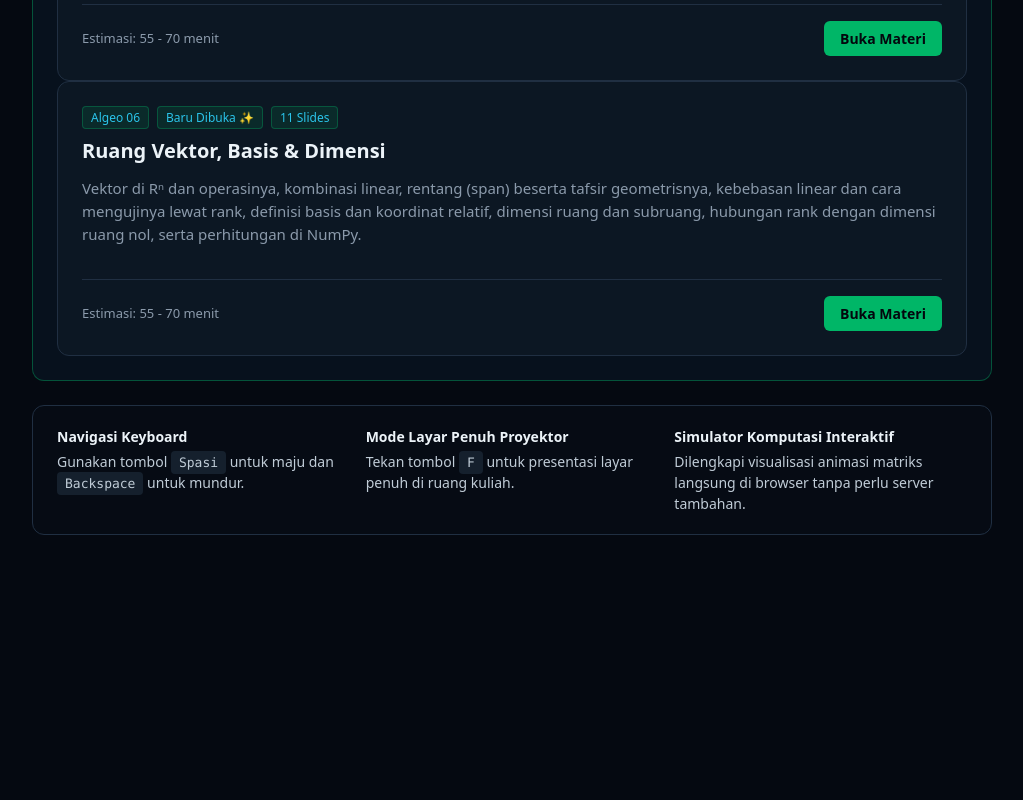
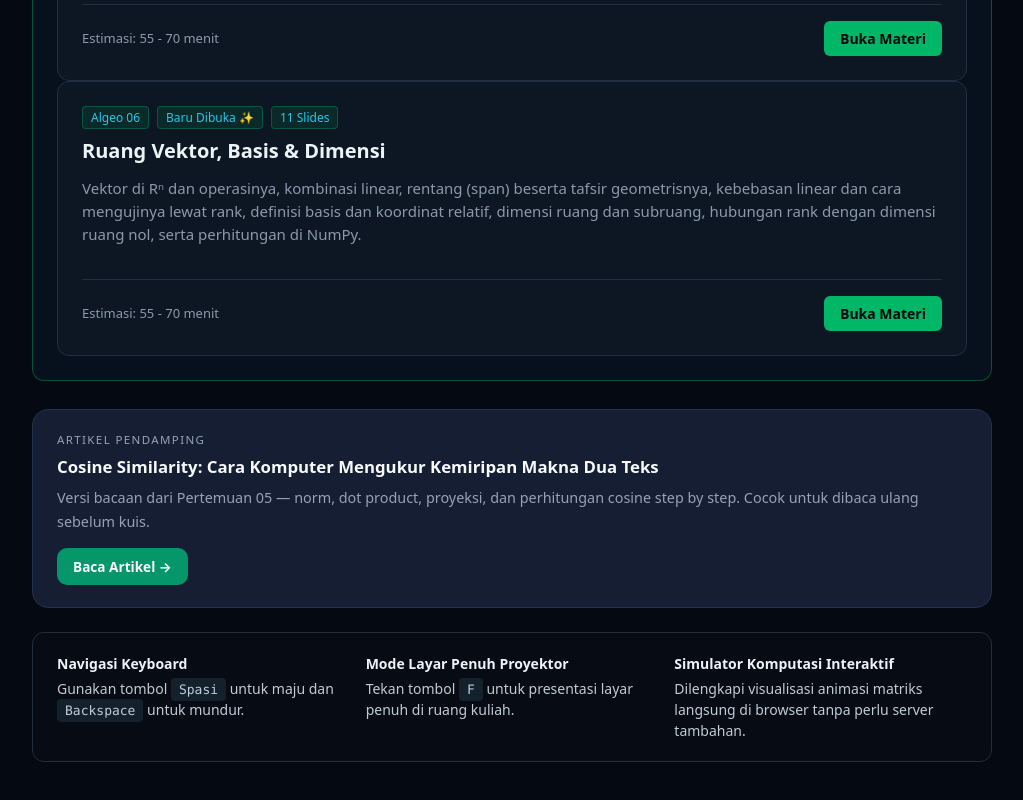
Before and after one commit to orochimadit/aljabar-linear, a plain HTML site: page 04_Slide_HTML/index.html in a window 1280 px wide. Shown: the part 1657-2457 px from the top of the page, without its empty margins (128-1151 px from the left). Before the commit the page ends 2232 px from the top, so only its background shows below. Drawn offline with Linux system fonts and the light colour scheme.

Commit message:
feat(algeo): tambah panel Artikel Pendamping di portal, tautkan ke artikel cosine similarity

```diff
--- a/04_Slide_HTML/index.html
+++ b/04_Slide_HTML/index.html
@@ -459,6 +459,14 @@ p.subtitle {
       </div>
     </div>
 
+    <!-- Artikel Pendamping -->
+    <div style="margin:28px 0 0;padding:22px 24px;border:1px solid #24324d;border-radius:16px;background:#151e32;">
+      <div style="font-size:.72rem;letter-spacing:.12em;text-transform:uppercase;color:#94a3b8;margin-bottom:8px;">Artikel Pendamping</div>
+      <h3 style="margin:0 0 8px;color:#f8fafc;font-size:1.05rem;line-height:1.4;">Cosine Similarity: Cara Komputer Mengukur Kemiripan Makna Dua Teks</h3>
+      <p style="margin:0 0 14px;color:#94a3b8;font-size:.9rem;line-height:1.65;">Versi bacaan dari Pertemuan 05 &mdash; norm, dot product, proyeksi, dan perhitungan cosine step by step. Cocok untuk dibaca ulang sebelum kuis.</p>
+      <a href="https://dudukdulu.com/cosine-similarity-cara-komputer-mengukur-kemiripan-makna-dua-teks/" style="display:inline-block;padding:9px 16px;border-radius:10px;background:#059669;color:#f8fafc;font-weight:700;font-size:.85rem;text-decoration:none;">Baca Artikel &rarr;</a>
+    </div>
+
     <!-- Features -->
     <div class="features-panel">
       <div class="feature-item">
```
